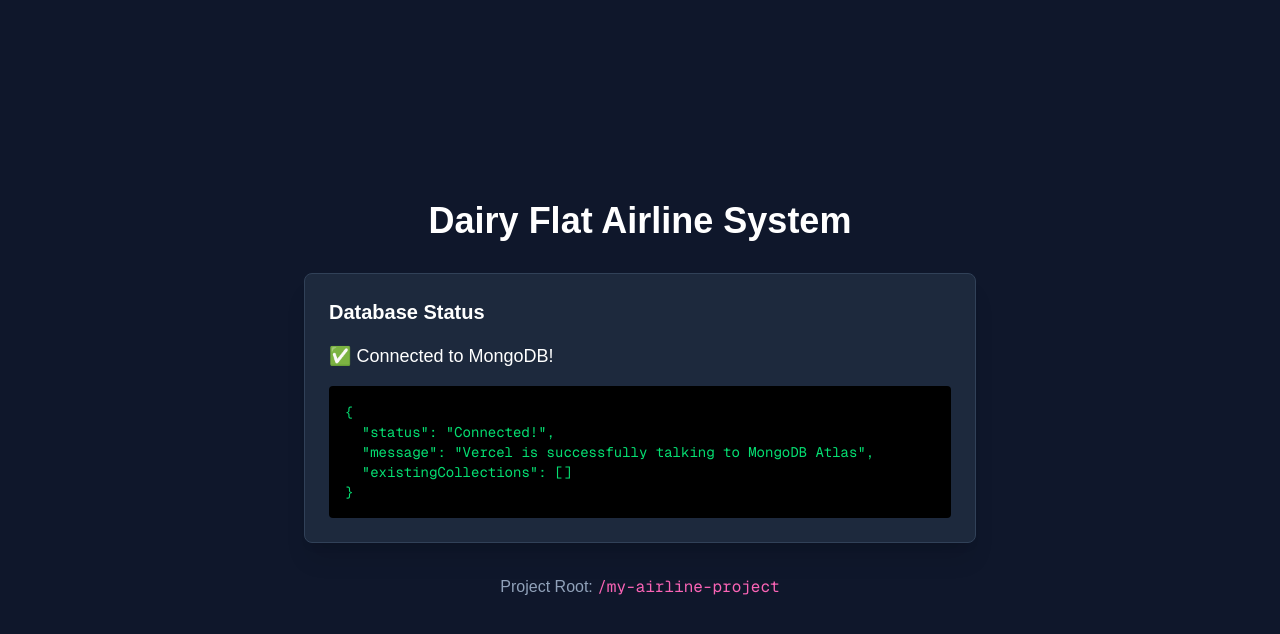
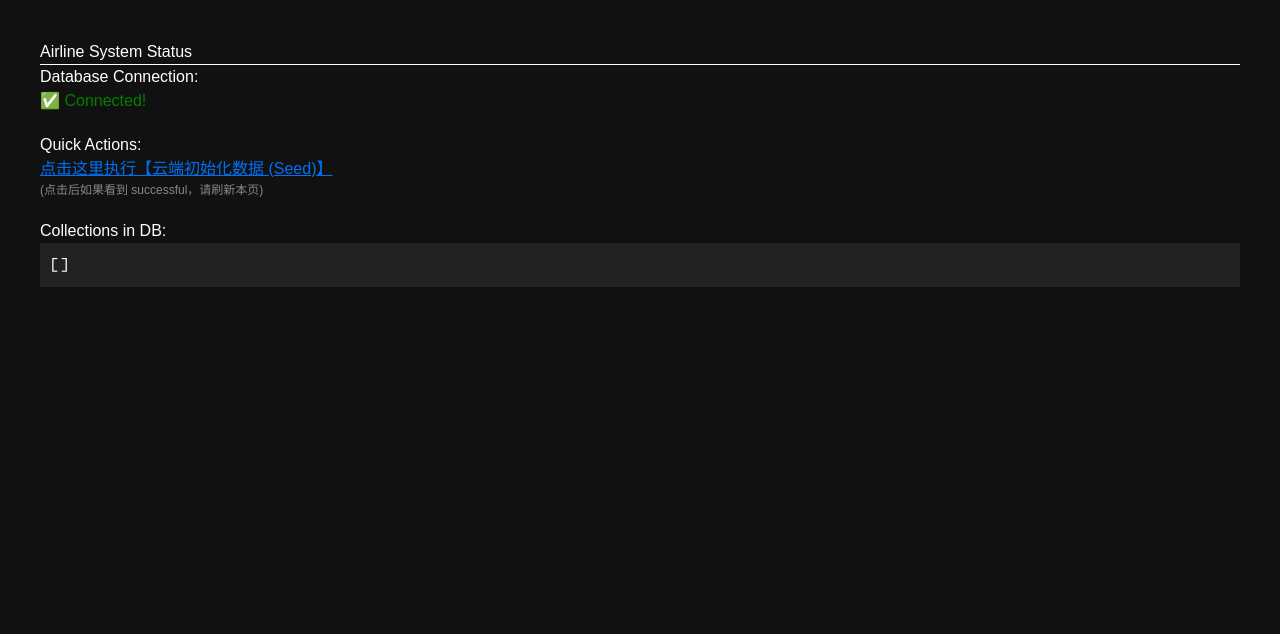
Before and after one commit to smellship/my-airline-project, a Next.js app: page / in a window 1280 px wide. Shown: the top 634 px of the page. Built offline with nearby package versions, Linux system fonts and the light colour scheme; no server answers; the database is empty.

Commit message:
fix route and update home

```diff
--- a/app/page.tsx
+++ b/app/page.tsx
@@ -2,46 +2,41 @@
 import { useEffect, useState } from 'react';
 
 export default function Home() {
-  const [status, setStatus] = useState('Checking connection...');
-  const [dbInfo, setDbInfo] = useState<any>(null);
+  const [data, setData] = useState<any>(null);
+  const [error, setError] = useState<string>('');
 
   useEffect(() => {
-    // 页面加载后自动测试 API
+    // 尝试获取航班数据
     fetch('/api/test')
-      .then((res) => res.json())
-      .then((data) => {
-        if (data.status === 'Connected!') {
-          setStatus('✅ Connected to MongoDB!');
-          setDbInfo(data);
-        } else {
-          setStatus('❌ Connection Error');
-          setDbInfo(data);
-        }
-      })
-      .catch((err) => {
-        setStatus('❌ Fetch Failed (404 or Network Error)');
-        console.error(err);
-      });
+      .then(res => res.json())
+      .then(json => setData(json))
+      .catch(err => setError(err.message));
   }, []);
 
   return (
-    <main className="flex min-h-screen flex-col items-center justify-center p-24 bg-slate-900 text-white">
-      <h1 className="text-4xl font-bold mb-8">Dairy Flat Airline System</h1>
+    <div style={{ padding: '40px', fontFamily: 'sans-serif', backgroundColor: '#111', color: '#fff', minHeight: '100vh' }}>
+      <h1>Airline System Status</h1>
+      <hr />
+      <section>
+        <h2>Database Connection:</h2>
+        {data ? <p style={{color: 'green'}}>✅ {data.status}</p> : <p>Loading...</p>}
+        {error && <p style={{color: 'red'}}>❌ {error}</p>}
+      </section>
 
-      <div className="p-6 border border-slate-700 rounded-lg bg-slate-800 shadow-xl max-w-2xl w-full">
-        <h2 className="text-xl font-semibold mb-4">Database Status</h2>
-        <p className="text-lg mb-4">{status}</p>
+      <section style={{ marginTop: '20px' }}>
+        <h2>Quick Actions:</h2>
+        <a href="/api/seed" target="_blank" style={{ color: '#0070f3', textDecoration: 'underline' }}>
+          点击这里执行【云端初始化数据 (Seed)】
+        </a>
+        <p style={{ fontSize: '12px', color: '#888' }}>(点击后如果看到 successful，请刷新本页)</p>
+      </section>
 
-        {dbInfo && (
-          <pre className="bg-black p-4 rounded text-green-400 text-sm overflow-auto max-h-60">
-            {JSON.stringify(dbInfo, null, 2)}
-          </pre>
-        )}
-      </div>
-
-      <p className="mt-8 text-slate-400">
-        Project Root: <code className="text-pink-400">/my-airline-project</code>
-      </p>
-    </main>
+      <section style={{ marginTop: '20px' }}>
+        <h2>Collections in DB:</h2>
+        <pre style={{ background: '#222', padding: '10px' }}>
+          {JSON.stringify(data?.existingCollections || [], null, 2)}
+        </pre>
+      </section>
+    </div>
   );
 }
```
